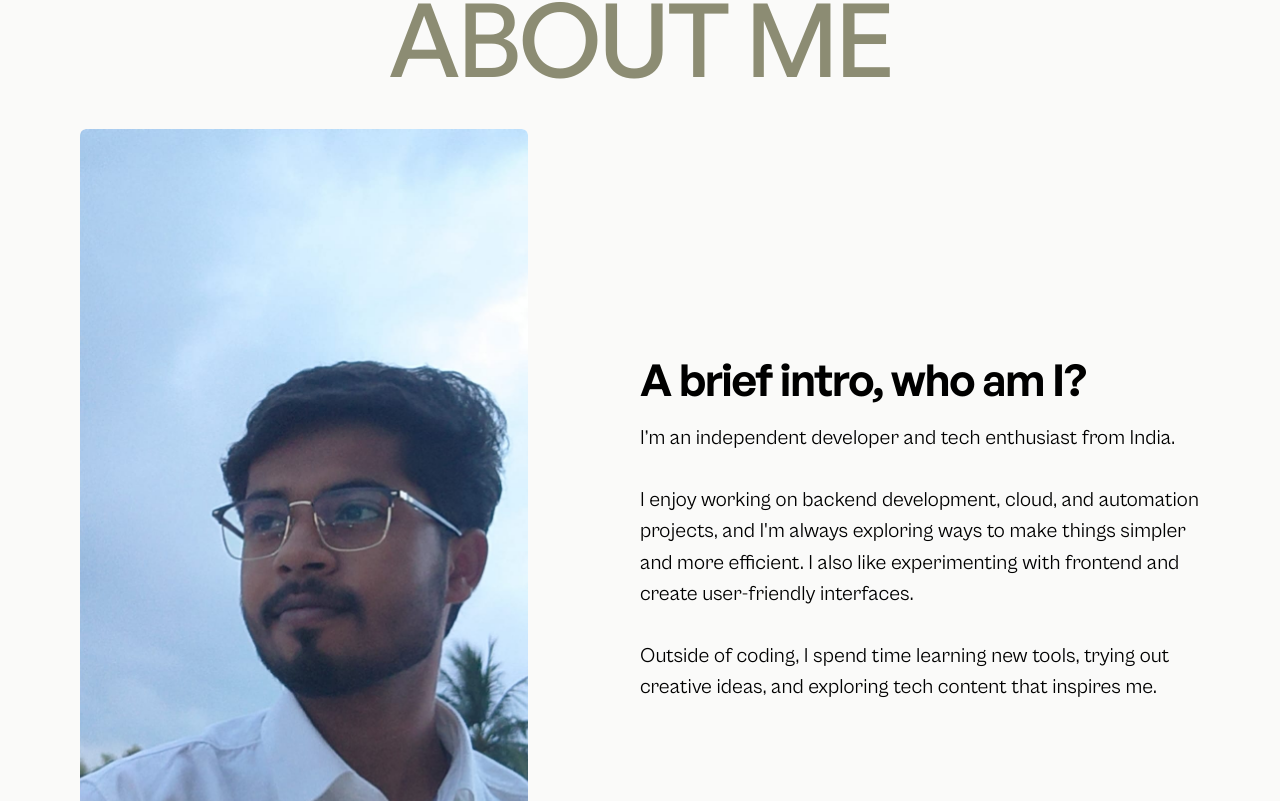
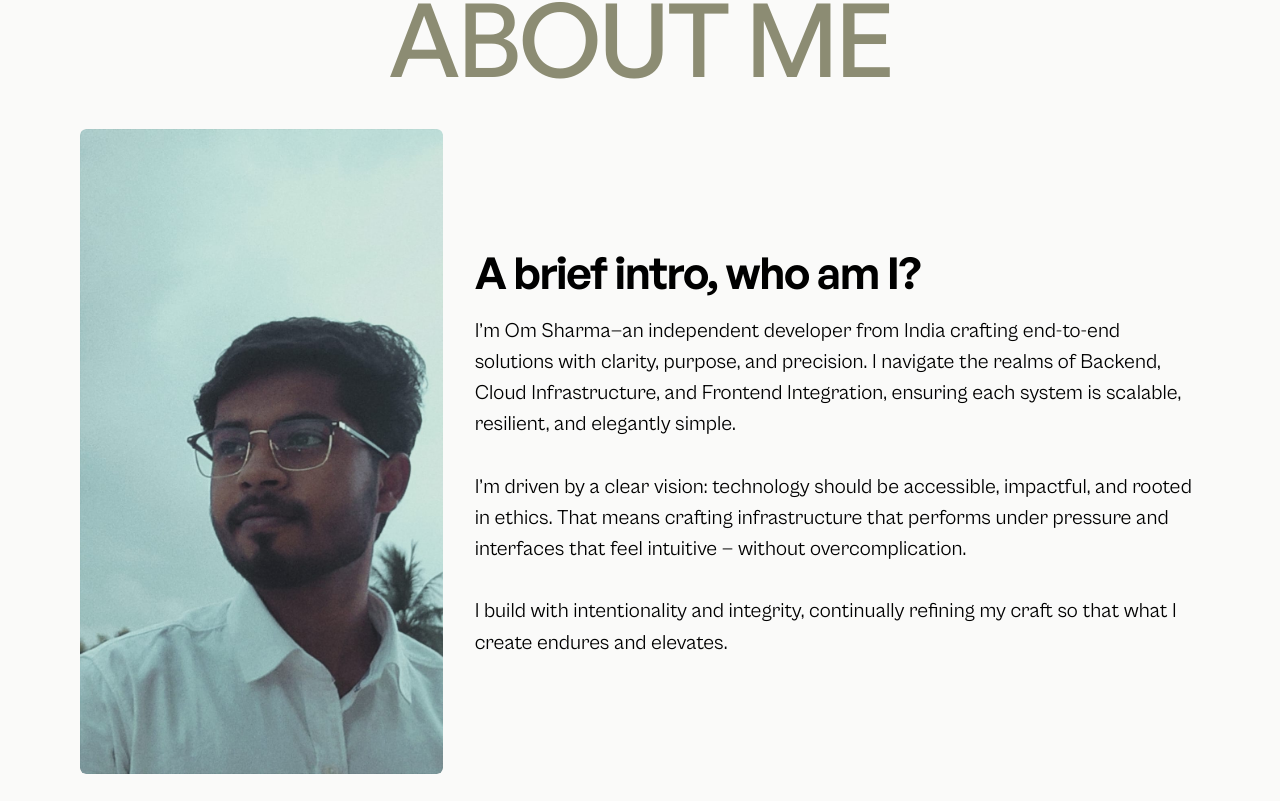
Before and after one commit to i-OmSharma/portFolio, a React (Vite) app: page / in a window 1280 px wide. Shown: the part 1459-2260 px from the top of the page. Built offline with nearby package versions, Linux system fonts and the light colour scheme; a web font is replaced by a local one.

Commit message:
initial deployment

```diff
--- a/package.json
+++ b/package.json
@@ -13,6 +13,7 @@
     "@studio-freight/lenis": "^1.0.13",
     "gsap": "^3.11.5",
     "lenis": "^1.3.8",
+    "lucide-react": "^0.540.0",
     "react": "^18.2.0",
     "react-dom": "^18.2.0",
     "react-ga": "^3.3.1",
--- a/src/components/homepage/About.jsx
+++ b/src/components/homepage/About.jsx
@@ -1,7 +1,7 @@
 import { useEffect, useRef } from "react";
 // import profileImg from "/src/assets/images/profile.webp";
-// import profileImg from "/src/assets/images/Om_1.jpeg";
-import profileImg from "/src/assets/images/Om_2.jpeg";
+import profileImg from "/src/assets/images/Om_1.jpeg";
+// import profileImg from "/src/assets/images/Om_2.jpeg";
 import { ScrollTrigger } from "gsap/all";
 import { gsap } from "gsap";
 import Heading from "../ui/Heading";
@@ -38,8 +38,8 @@ export default function About() {
     // Try using max width to contain the size of the container
     <section ref={aboutSection} aria-label="about me">
       <Heading title="about me" />
-      <div className="mt-10 flex flex-col items-start gap-8 sm:flex-row sm:items-center sm:justify-between md:flex-row lg:gap-10 ">
-        <div className="top-28 w-full max-w-md overflow-hidden rounded-md md:sticky md:w-1/2">
+      <div className="mt-10 flex flex-col items-start gap-6 sm:flex-row sm:items-center md:flex-row lg:gap-8">
+        <div className="top-28 w-full max-w-md overflow-hidden rounded-md md:sticky md:w-2/5 lg:w-1/3">
           <img
             ref={profile}
             loading="lazy"
@@ -50,7 +50,7 @@ export default function About() {
             alt="portrait image of Om"
           />
         </div>
-        <div className="top-10 sm:sticky md:top-20 md:w-1/2 lg:top-32">
+        <div className="top-10 sm:sticky md:top-20 md:w-3/5 lg:w-2/3 lg:top-32">
           <div className="w-full space-y-4 2xl:space-y-10">
             <h3
               ref={heading}
@@ -62,16 +62,15 @@ export default function About() {
               ref={body}
               className=" translate-y-10 text-body-1 opacity-0 2xl:text-4xl"
             >
-              I’m an independent developer and tech enthusiast from India.
-              <br></br>
-              <br></br>I enjoy working on backend development, cloud, and
-              automation projects, and I&apos;m always exploring ways to make
-              things simpler and more efficient. I also like experimenting with
-              frontend and create user-friendly interfaces.
+              I’m Om Sharma—an independent developer from India crafting end-to-end solutions with clarity, purpose, and precision.
+              I navigate the realms of Backend, Cloud Infrastructure, and Frontend Integration, ensuring each system is scalable, resilient, and elegantly simple.
               <br></br>
               <br></br>
-              Outside of coding, I spend time learning new tools, trying out
-              creative ideas, and exploring tech content that inspires me.
+              I’m driven by a clear vision: technology should be accessible, impactful, and rooted in ethics.
+              That means crafting infrastructure that performs under pressure and interfaces that feel intuitive — without overcomplication.
+              <br />
+              <br />
+              I build with intentionality and integrity, continually refining my craft so that what I create endures and elevates.
             </p>
           </div>
         </div>
--- a/src/components/homepage/Services.jsx
+++ b/src/components/homepage/Services.jsx
@@ -6,7 +6,6 @@ export default function Services() {
     "Web Development",
     "Cloud Native Developemnt",
     "DevOps",
-    "Blockchain",
   ];
 
   const toolBoxItems = [
--- a/src/components/homepage/Works.jsx
+++ b/src/components/homepage/Works.jsx
@@ -20,7 +20,7 @@ export default function Works({ forwardedRef }) {
         {/* Project #1 */}
         <div className=" col-span-1 md:col-span-12">
           <Projects
-            link="https://musical-stroopwafel-1c2327.netlify.app/landing.html"
+            link="https://lambdallm.vercel.app/"
             img={lambdaLLM}
             alt="LambdaLLMOps-pipeline"
             name="Universal Serverless Lambda LLM Ops"
@@ -33,7 +33,7 @@ export default function Works({ forwardedRef }) {
         {/* Project #2 */}
         <div className="col-span-1 pt-0 md:col-span-7 md:pt-16">
           <Projects
-            link="https://mementostudio.netlify.app/"
+            link=""
             img={memento}
             alt="memento landing page mockup"
             name="Cloud Vista"
@@ -43,7 +43,7 @@ export default function Works({ forwardedRef }) {
         </div>
         <div className="col-span-1 pt-0 md:col-span-5 md:pt-80">
           <Projects
-            link="https://realbusinessaccountants.netlify.app"
+            link=""
             img={acc}
             alt="real business accountant project mockup"
             name="MicroService Chat"
@@ -53,7 +53,7 @@ export default function Works({ forwardedRef }) {
         </div>
         <div className="col-span-1 h-fit pt-0 md:col-span-8 md:pt-20">
           <Projects
-            link="https://godaddyuiclone.netlify.app"
+            link=""
             img={daddy}
             alt="Blog website"
             name="Blog website"
@@ -63,7 +63,7 @@ export default function Works({ forwardedRef }) {
         </div>
         <div className="col-span-1 h-fit md:col-span-4">
         <Projects
-            link="https://sunnysidechallenge.netlify.app"
+            link=""
             img={slot777}
             alt="sunnyside project mockup"
             name="SLOT 777"
```
Also changed, not shown: src/components/ui/NavBar.jsx (+0 -15 lines), 1 other file (tests, documents, lock files or other folders).
